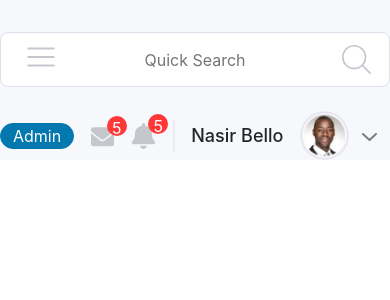
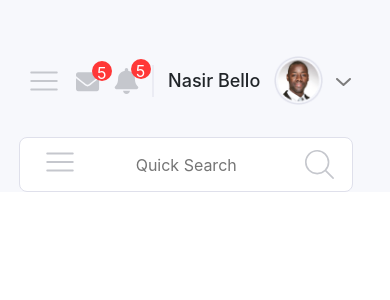
Before and after one commit to i-afaqrashid/keerki, a Vue app: page /admin/dashboard in a window 390 px wide. Shown: the top 300 px of the page. Built offline with nearby package versions, Linux system fonts and the light colour scheme.

Commit message:
responsive set

```diff
--- a/src/views/AdminDashboard.vue
+++ b/src/views/AdminDashboard.vue
@@ -1,10 +1,9 @@
 <template>
   <div
-    class="w-100 d-flex justify-content-center bg-f7"
+    class="w-100 d-flex justify-content-center flex-column flex-lg-row bg-f7"
   >
-    <div
-      class="w-18 d-none d-lg-flex align-content-between flex-column text-white"
-    >
+    <div class="w-18 d-none d-lg-block side-bar admin-side z-index-2">
+      <div class="d-flex align-content-between flex-column text-white">
         <div
           class="d-flex w-100 justify-content-center align-items-center flex-column text-white py-5"
         >
@@ -38,7 +37,9 @@
                 />
               </svg>
 
-            <span class="fs-19 mb-0 text-muted w-50 text-left">Dashboard</span>
+              <span class="fs-19 mb-0 text-muted w-50 text-left"
+                >Dashboard</span
+              >
             </button>
           </div>
           <span class="divider w-100"></span>
@@ -182,16 +183,21 @@
             </button>
           </div>
         </div>
+      </div>
       <div class="d-flex justify-content-center align-items-center">
         <img src="../assets/logo.png" class="w-100" />
       </div>
     </div>
-    <div class="w-82 px-lg-15 d-flex flex-column">
-      <div class="d-flex flex-column pt-15 justify-content-center align-items-center">
+    <div class="w-82 d-flex flex-column align-items-center">
       <div
-          class="w-100 d-flex justify-content-around flex-column flex-lg-row align-items-center"
+        class="d-flex flex-column pt-lg-15 justify-content-center w-100 align-items-center"
       >
-          <div class="w-100 px-lg-5 order-1 order-lg-0">
+        <div
+          class="w-95 d-flex justify-content-around flex-column flex-lg-row align-items-center"
+        >
+          <div class="w-95 d-flex order-1 order-lg-0">
+            <div class="w-95 d-flex justify-content-between align-items-center">
+              <div class="width-75 pt-lg-0 pt-15">
                 <svg
                   width="34"
                   height="34"
@@ -250,10 +256,51 @@
                   />
                 </svg>
               </div>
+            </div>
+          </div>
           <div
-            class="w-100 d-flex justify-content-between align-items-center order-1 order-lg-0 pt-4 pt-lg-0"
+            class="w-95 d-flex flex-column flex-lg-row flex-wrap justify-content-between align-items-center pt-4 pt-lg-0"
           >
+            <div class="d-none d-lg-block">
               <button class="btn py-0 btn-primary rounded-pill">Admin</button>
+            </div>
+            <div
+              class="width-75 d-flex justify-content-around align-items-center pt-15 pt-lg-0"
+            >
+              <button
+                class="btn btn-transparent outline-none d-block d-lg-none p-0"
+                v-on:click="handleSideBar"
+              >
+                <svg
+                  width="34"
+                  height="34"
+                  viewBox="0 0 34 34"
+                  fill="none"
+                  xmlns="http://www.w3.org/2000/svg"
+                >
+                  <path
+                    d="M4.25 17H29.75"
+                    stroke="#C5C7CD"
+                    stroke-width="2"
+                    stroke-linecap="round"
+                    stroke-linejoin="round"
+                  />
+                  <path
+                    d="M4.25 8.5H29.75"
+                    stroke="#C5C7CD"
+                    stroke-width="2"
+                    stroke-linecap="round"
+                    stroke-linejoin="round"
+                  />
+                  <path
+                    d="M4.25 25.5H29.75"
+                    stroke="#C5C7CD"
+                    stroke-width="2"
+                    stroke-linecap="round"
+                    stroke-linejoin="round"
+                  />
+                </svg>
+              </button>
               <button class="outline-none">
                 <svg
                   width="24"
@@ -340,8 +387,63 @@
                     variant="light"
                     placement="bottom"
                     triggers="focus"
+                    custom-class="w-100"
                   >
                     <template #title>My Account</template>
+                    <button
+                      class="btn btn-transparent rounded-0 w-100 d-flex justify-content-around align-items-center"
+                    >
+                      <svg
+                        width="20"
+                        height="20"
+                        viewBox="0 0 20 20"
+                        fill="none"
+                        class="w-25"
+                        xmlns="http://www.w3.org/2000/svg"
+                      >
+                        <path
+                          d="M15.8333 9.16667H4.16667C3.24619 9.16667 2.5 9.91286 2.5 10.8333V16.6667C2.5 17.5871 3.24619 18.3333 4.16667 18.3333H15.8333C16.7538 18.3333 17.5 17.5871 17.5 16.6667V10.8333C17.5 9.91286 16.7538 9.16667 15.8333 9.16667Z"
+                          stroke="black"
+                          stroke-linecap="round"
+                          stroke-linejoin="round"
+                        />
+                        <path
+                          d="M5.83334 9.16667V5.83334C5.83334 4.72827 6.27233 3.66846 7.05373 2.88706C7.83513 2.10566 8.89494 1.66667 10 1.66667C11.1051 1.66667 12.1649 2.10566 12.9463 2.88706C13.7277 3.66846 14.1667 4.72827 14.1667 5.83334V9.16667"
+                          stroke="black"
+                          stroke-linecap="round"
+                          stroke-linejoin="round"
+                        />
+                      </svg>
+
+                      <span class="flex-grow-1 text-left">Account details</span>
+                    </button>
+                    <button
+                      class="btn btn-transparent rounded-0 w-100 d-flex justify-content-center align-items-center"
+                    >
+                      <svg
+                        width="20"
+                        height="20"
+                        viewBox="0 0 20 20"
+                        fill="none"
+                        class="w-25"
+                        xmlns="http://www.w3.org/2000/svg"
+                      >
+                        <path
+                          d="M16.6667 17.5V15.8333C16.6667 14.9493 16.3155 14.1014 15.6904 13.4763C15.0652 12.8512 14.2174 12.5 13.3333 12.5H6.66668C5.78262 12.5 4.93478 12.8512 4.30965 13.4763C3.68453 14.1014 3.33334 14.9493 3.33334 15.8333V17.5"
+                          stroke="black"
+                          stroke-linecap="round"
+                          stroke-linejoin="round"
+                        />
+                        <path
+                          d="M9.99999 9.16667C11.8409 9.16667 13.3333 7.67428 13.3333 5.83333C13.3333 3.99238 11.8409 2.5 9.99999 2.5C8.15904 2.5 6.66666 3.99238 6.66666 5.83333C6.66666 7.67428 8.15904 9.16667 9.99999 9.16667Z"
+                          stroke="black"
+                          stroke-linecap="round"
+                          stroke-linejoin="round"
+                        />
+                      </svg>
+
+                      <span class="flex-grow-1 text-left">Change Password</span>
+                    </button>
                   </b-popover>
                 </div>
               </div>
@@ -349,16 +451,35 @@
           </div>
         </div>
       </div>
+    <router-view></router-view>
+    </div>
   </div>
 </template>
 <script>
 export default {
   name: "AdminDashboard",
+  methods: {
+    handleSideBar() {
+      const sideBar = document.getElementsByClassName("admin-side")[0];
+      if (sideBar.classList.contains("d-none"))
+        sideBar.classList.remove("d-none");
+      else sideBar.classList.add("d-none");
+    },
+  },
 };
 </script>
 <style scoped>
+.width-75 {
+  width: 100% !important;
+}
+.w-95 {
+  width: 95% !important;
+}
 .red-circle {
   background: #ff3737;
+}
+.border-grey {
+  border: 1px solid #dfe0eb;
 }
 .search-field {
   background: #ffffff;
@@ -381,13 +502,31 @@ export default {
 .bg-f7 {
   background: #f7f8fc;
 }
+
+.w-18 {
+  width: 60%;
+  background: #363740;
+  top: 20% !important;
+}
+@media only screen and (max-width: 576px) {
+  .w-82 {
+    width: 100% !important;
+  }
+}
+@media only screen and (min-width: 1200px) {
+  .width-75 {
+    width: 75% !important;
+  }
   .w-18 {
     width: 18%;
-  background: #363740;
   }
-@media only screen and (max-width: 576px){
-    .w-82{
-        width: 100%!important;
+}
+@media only screen and (min-width: 992px) and (max-width: 1200px) {
+  .width-75 {
+    width: 75% !important;
+  }
+  .w-18 {
+    width: 18%;
   }
 }
 </style>
```
Lines whose indentation alone changed are shown as unchanged.
